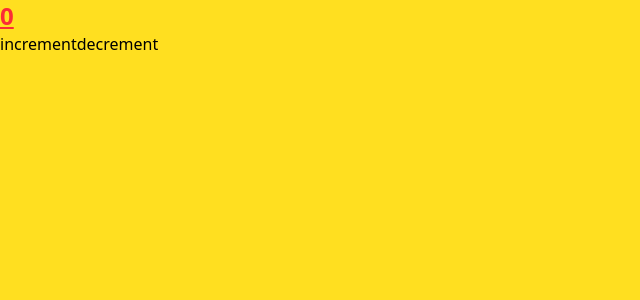
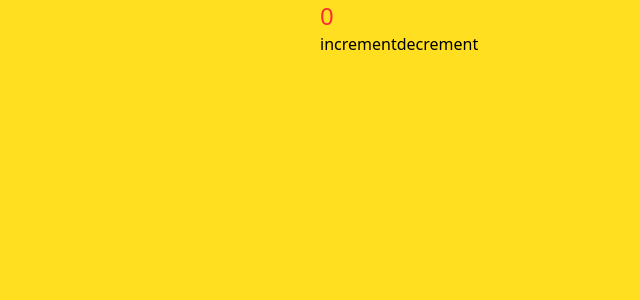
Before and after one commit to dozothebozo/pomodoro, a React (Vite) app: page / in a window 1280 px wide. Shown: the top 300 px of the page, without its empty margins (0-640 px from the left). Built offline with nearby package versions, Linux system fonts and the light colour scheme.

Commit message:
add tailwind for center align

```diff
--- a/src/App.tsx
+++ b/src/App.tsx
@@ -8,8 +8,8 @@ function App() {
   return (
     <>
       <div className="h-screen min-h-screen overflow-y-scroll bg-yellow-300">
-        <div className="content">
-          <h1 className="text-sm sm:text-base md:text-lg lg:text-xl xl:text-2xl font-bold underline text-red-500">
+        <div className="w-full max-w-2xl mx-auto px-4">
+          <h1 className="text-sm sm:text-sm md:text-lg lg:text-2xl text-red-500">
             {count}
           </h1>
           <button onClick={increment}>increment</button>
--- a/src/index.css
+++ b/src/index.css
@@ -1,46 +1,25 @@
 @import "tailwindcss";
 
-/* Josh Comeau CSS Reset */
-
-*, *::before, *::after {
+html {
   box-sizing: border-box;
+  font-size: 16px;
 }
 
-* {
-  margin: 0;
+*, *:before, *:after {
+  box-sizing: inherit;
 }
 
-body {
-  line-height: 1.5;
-  -webkit-font-smoothing: antialiased;
+body, h1, h2, h3, h4, h5, h6, p, ol, ul {
+  margin: 0;
+  padding: 0;
+  font-weight: normal;
 }
 
-img, picture, video, canvas, svg {
-  display: block;
-  max-width: 100%;
+ol, ul {
+  list-style: none;
 }
 
-input, button, textarea, select {
-  font: inherit;
+img {
+  max-width: 100%;
+  height: auto;
 }
-
-p, h1, h2, h3, h4, h5, h6 {
-  overflow-wrap: break-word;
-}
-
-p {
-  text-wrap: pretty;
-}
-h1, h2, h3, h4, h5, h6 {
-  text-wrap: balance;
-}
-
-#root, #__next {
-  isolation: isolate;
-}
-
-/* .content {
-  margin: 0 auto;
-  width: 60%;
-  max-width: 1024px;
-} */
```
Also changed, not shown: 1 other file (tests, documents, lock files or other folders).
